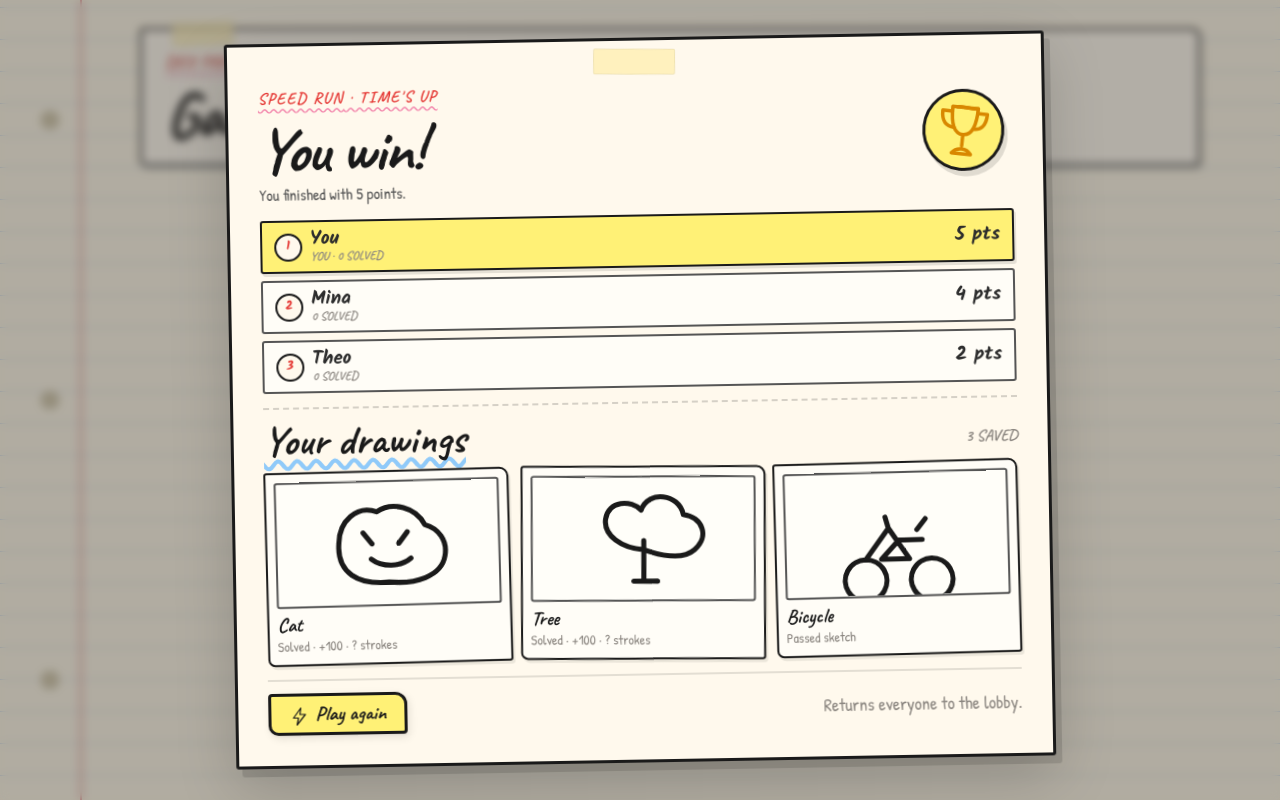
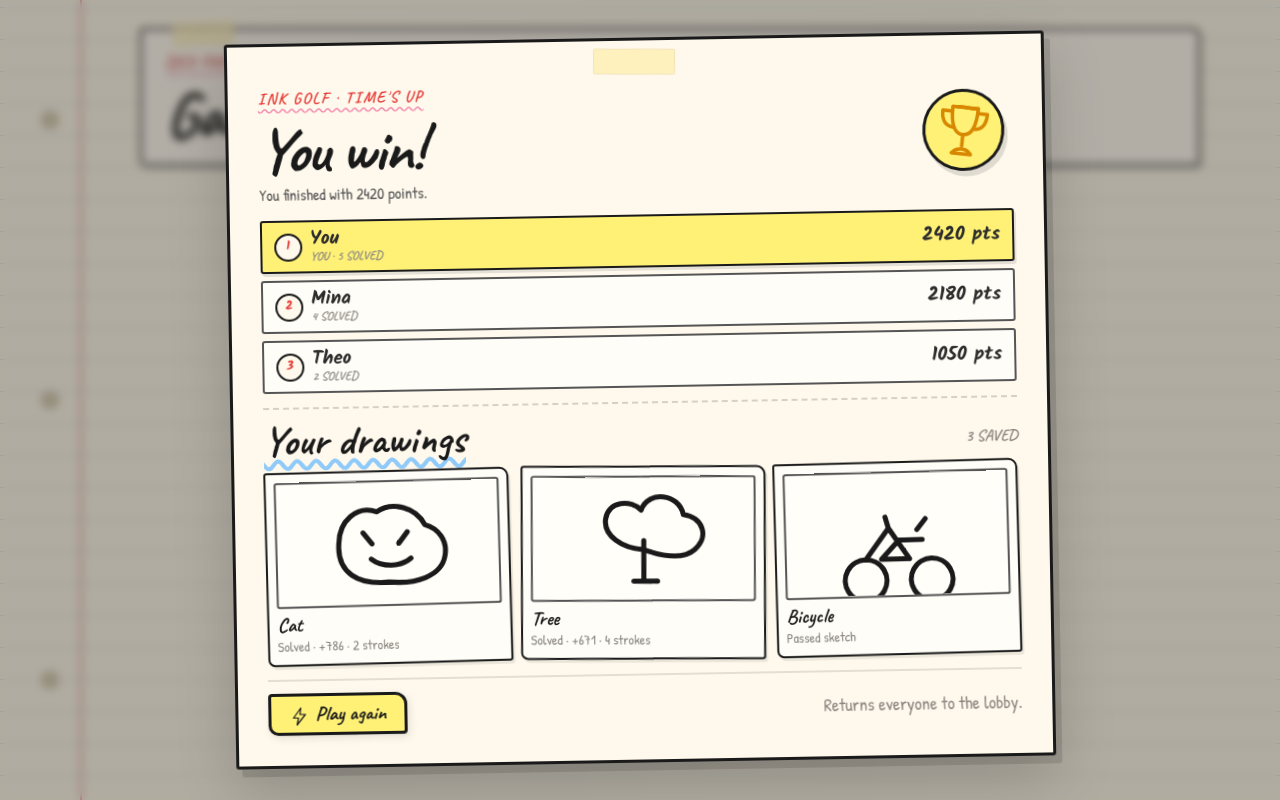
Before and after one commit to mariosumali/draw, a Next.js app: page /dev/game-over in a window 1280 px wide. Built offline with nearby package versions, Linux system fonts and the light colour scheme; no server answers.

Commit message:
feat(dev): preview Ink Golf results

```diff
--- a/src/app/dev/game-over/preview.tsx
+++ b/src/app/dev/game-over/preview.tsx
@@ -4,9 +4,9 @@ import { ResultPanel } from "@/components/game/ResultPanel";
 import type { DrawingSnapshot, GameState, PlayerState } from "@/lib/game/types";
 
 const players: PlayerState[] = [
-  player("local-player", "You", 0, 5),
-  player("player-2", "Mina", 1, 4),
-  player("player-3", "Theo", 2, 2),
+  player("local-player", "You", 0, 2_420, 5),
+  player("player-2", "Mina", 1, 2_180, 4),
+  player("player-3", "Theo", 2, 1_050, 2),
 ];
 
 const drawings: DrawingSnapshot[] = [
@@ -22,6 +22,7 @@ const state: GameState = {
   spectators: 0,
   chatMessages: [],
   prompts: ["cat", "tree", "bicycle", "pizza", "moon"],
+  mode: "minimal",
   maxPlayers: 3,
   roundDurationMs: 90_000,
   serverNow: Date.now(),
@@ -47,7 +48,7 @@ export function GameOverPreview() {
   );
 }
 
-function player(id: string, name: string, slot: number, score: number): PlayerState {
+function player(id: string, name: string, slot: number, score: number, solved: number): PlayerState {
   return {
     id,
     name,
@@ -55,8 +56,8 @@ function player(id: string, name: string, slot: number, score: number): PlayerSt
     score,
     ready: false,
     connected: true,
-    promptIndex: score,
-    completedPrompts: [],
+    promptIndex: solved,
+    completedPrompts: statePrompts().slice(0, solved),
     lastSeen: Date.now(),
   };
 }
@@ -69,7 +70,13 @@ function drawing(id: string, prompt: string, path: string, recognized: boolean,
     imageDataUrl: svgDataUrl(path),
     predictions: [{ label: prompt, confidence }],
     savedAt: order,
+    strokeCount: order * 2,
+    misdirected: false,
   };
+}
+
+function statePrompts() {
+  return ["cat", "tree", "bicycle", "pizza", "moon"];
 }
 
 function svgDataUrl(path: string) {
```
